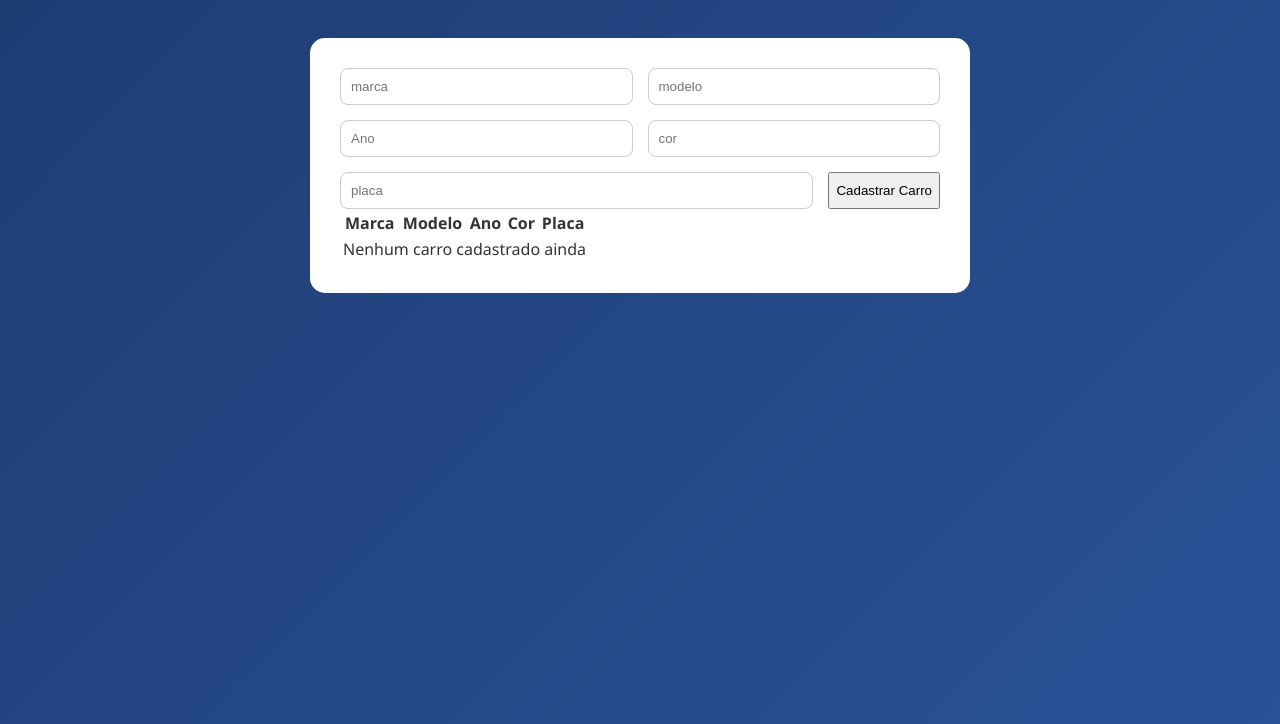
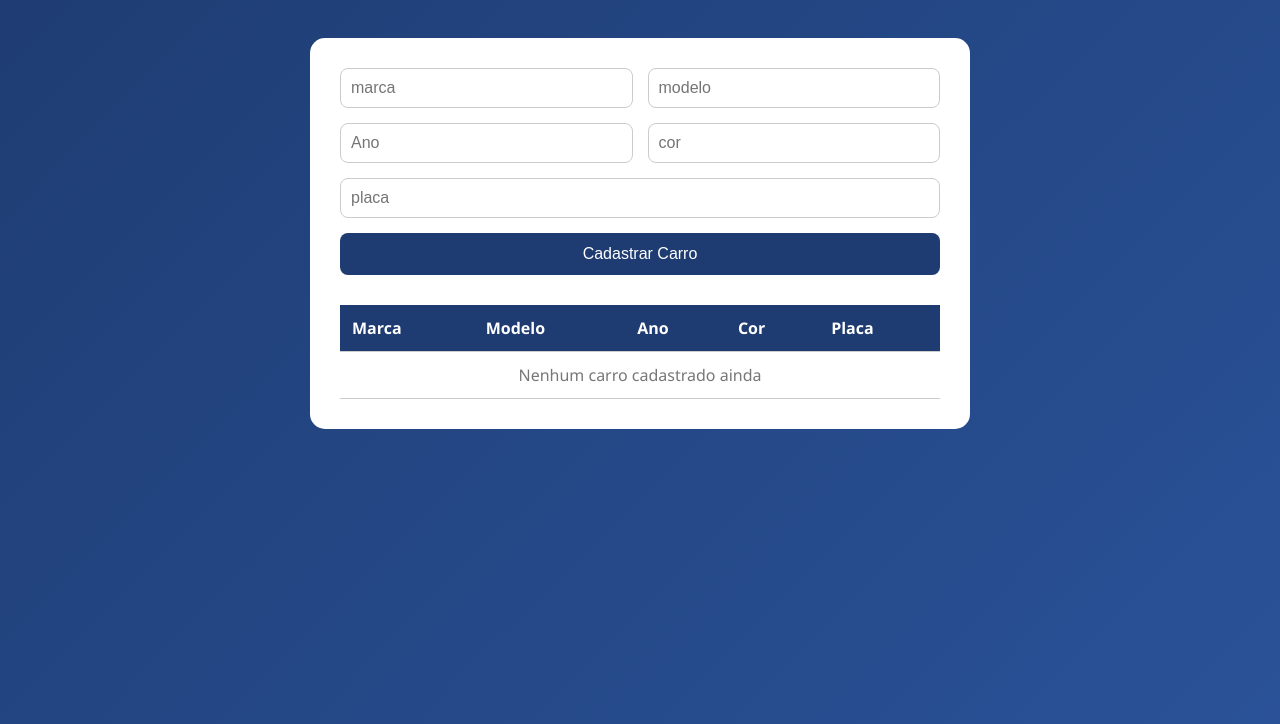
Before and after one commit to ebernande25/concessionaria, a plain HTML site: page index.html in a window 1280 px wide. Shown: the part 76-800 px from the top of the page. Drawn offline with Linux system fonts and the light colour scheme.

Commit message:
Minha segunda atualização

```diff
--- a/css/estilos.css
+++ b/css/estilos.css
@@ -38,5 +38,45 @@ form input{
     min-width: 45%;
     padding: 10px;
     border: 1px solid #ccc;
-    border-radius: 8px
+    border-radius: 8px;
+    font-size: 1em;
 }
+
+form button{
+    flex: 1 1 100%;
+    padding: 12px;
+    background: #1e3c72;
+    color: white;
+    border: none;
+    border-radius: 8px;
+    cursor: pointer;
+    font-size: 1em;
+    transition: background 0.3s ease;
+}
+
+form button:hover{
+    background: #2a5298;
+}
+
+table{
+    margin-top: 30px;
+    width: 100%;
+    border-collapse: collapse;
+    text-align: left;
+}
+
+th, td{
+    padding: 12px;
+    border-bottom: 1px solid #ccc;
+}
+
+th{
+    background-color: #1e3c72;
+    color: white;
+}
+
+.no-data {
+    text-align: center;
+    color: #777;
+    padding: 15px;
+}
```
